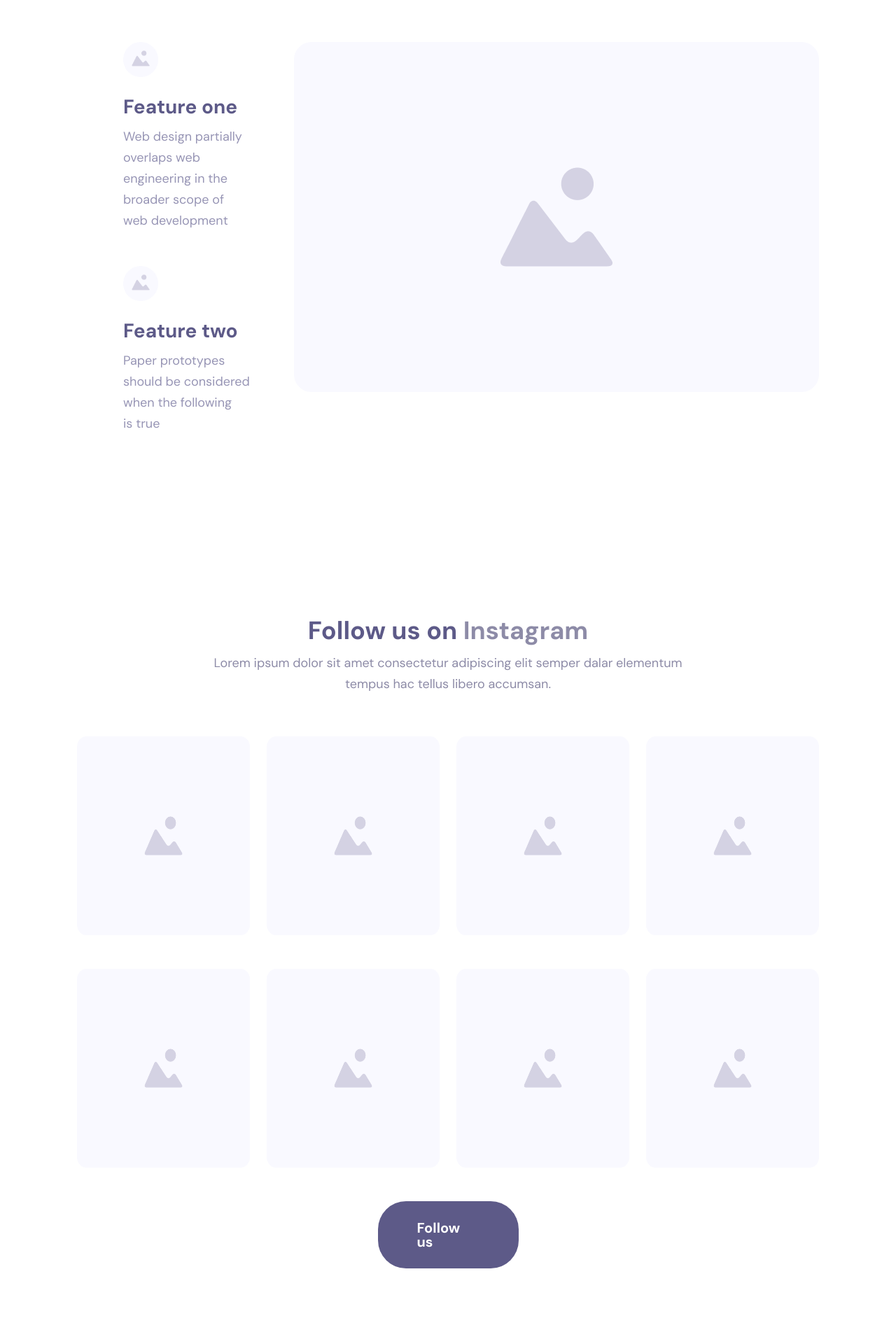
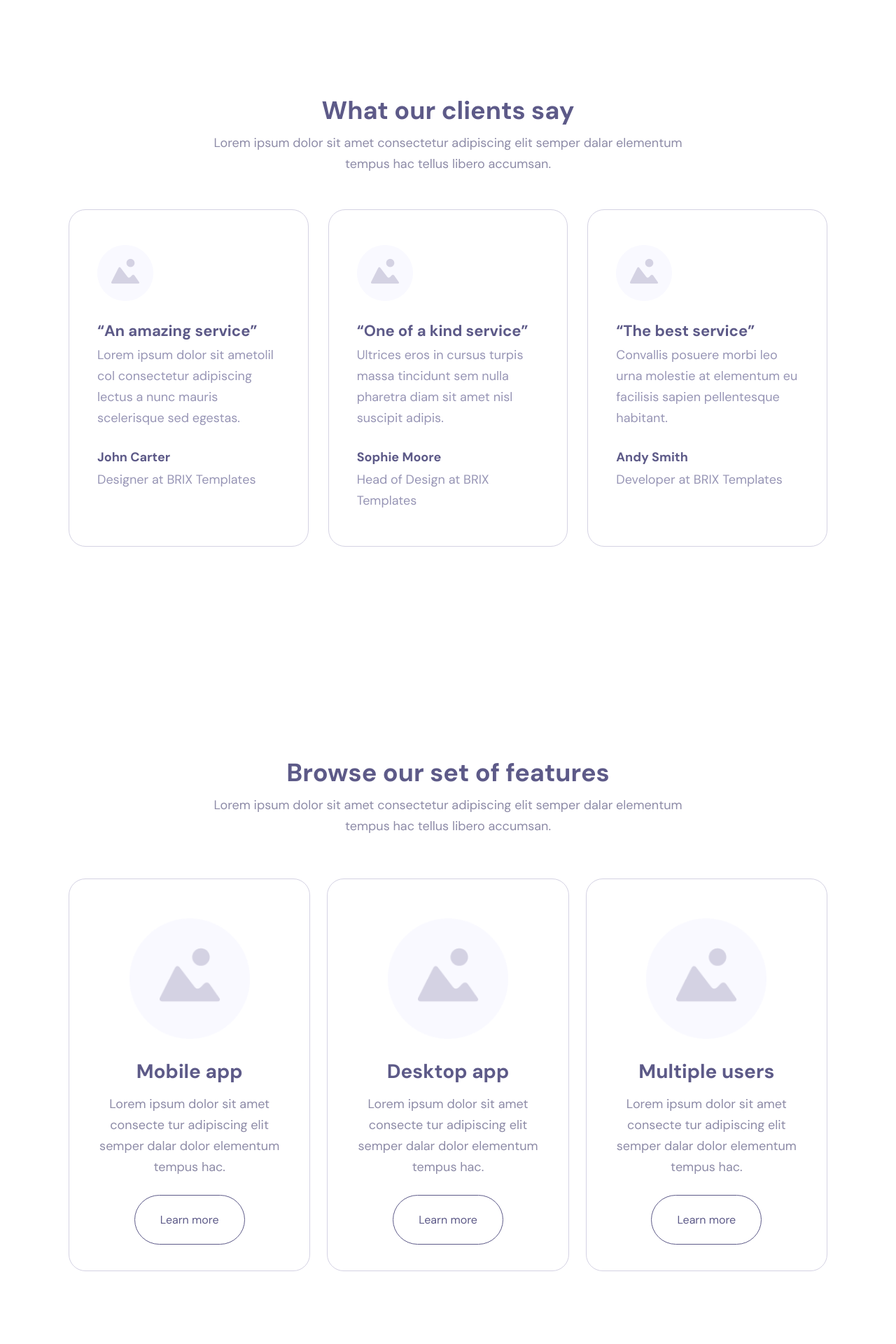
Before and after one commit to anastasia1756/first-nextjs-project, a Next.js app: page / in a window 1280 px wide. Shown: the part 5560-7480 px from the top of the page at 70% size. Built offline with nearby package versions, Linux system fonts and the light colour scheme.

Commit message:
added responsive layout for all Components

```diff
--- a/src/app/globals.scss
+++ b/src/app/globals.scss
@@ -66,8 +66,8 @@
 }
 
 /*** CONTAINERS ***/
-.container-fluid {
-}
+// .container-fluid {
+// }
 
 .container {
   position: relative;
--- a/src/app/page.jsx
+++ b/src/app/page.jsx
@@ -19,11 +19,11 @@
       <Results />
       <Questions />
       <Members />
-      {/* <AboutUs /> */}
-      {/* <Features /> */}
+      <AboutUs />
+      <Features />
       <Gallery />
       <FollowInsta />
-      {/* <ContactForm /> */}
+      <ContactForm />
     </main>
   );
 }
--- a/src/components/AboutUs/AboutUs.jsx
+++ b/src/components/AboutUs/AboutUs.jsx
@@ -15,7 +15,7 @@
         </div>
       </div>
       <div className={`row justify-content-md-center ${s.card_list}`}>
-        <div className={`col-12 col-md-3 mx-3 ${s.card_item}`}>
+        <div className={`col ${s.card_item}`}>
           <Image
             className={s.picture}
             src="/placeholder-small.png"
@@ -32,7 +32,7 @@
           <h3 className={s.list_name}>John Carter</h3>
           <h4 className={s.job_desc}>Designer at BRIX Templates</h4>
         </div>
-        <div className={`col-12 col-md-4 mx-3 ${s.card_item}`}>
+        <div className={`col ${s.card_item}`}>
           <Image
             className={s.picture}
             src="/placeholder-small.png"
@@ -49,7 +49,7 @@
           <h3 className={s.list_name}>Sophie Moore</h3>
           <h4 className={s.job_desc}>Head of Design at BRIX Templates</h4>
         </div>
-        <div className={`col-12 col-md-4 mx-3 ${s.card_item}`}>
+        <div className={`col ${s.card_item}`}>
           <Image
             className={s.picture}
             src="/placeholder-small.png"
--- a/src/components/AboutUs/aboutus.module.scss
+++ b/src/components/AboutUs/aboutus.module.scss
@@ -15,15 +15,32 @@
     color: $secondaryMainColor;
   }
 
+  .card_list {
+    gap: 28px;
+
+    @media (max-width: $medium) {
+      flex-direction: column;
+      align-items: center;
+      max-width: 300px;
+      margin: 0 auto;
+    }
+  }
   .card_item {
     border: 1px solid $borderColor;
     border-radius: 24px;
-    padding: 50px 40px;
-    max-width: 388px;
-    max-height: 412px;
+    padding: 0 40px;
+
+    @media (max-width: $medium) {
+      padding: 0 32px;
+    }
 
     .picture {
+      margin-top: 50px;
       margin-bottom: 32px;
+
+      @media (max-width: $medium) {
+        margin-top: 32px;
+      }
     }
     .description {
       margin-bottom: 32px;
@@ -41,6 +58,13 @@
       font-size: 18px;
       line-height: 18px;
     }
+    .job_desc {
+      margin-bottom: 50px;
+
+      @media (max-width: $medium) {
+        margin-bottom: 36px;
+      }
+    }
   }
 }
 
--- a/src/components/ContactForm/ContactForm.jsx
+++ b/src/components/ContactForm/ContactForm.jsx
@@ -15,8 +15,8 @@
           </h4>
         </div>
       </div>
-      <div className={`row justify-content-md-center`}>
-        <div className={`col-12 col-md-6`}>
+      <div className={`row justify-content-md-center ${s.form_container}`}>
+        <div className={`col-12 col-lg-6`}>
           <Image
             className={s.placeholder}
             src="/placeholder.png"
@@ -25,7 +25,7 @@
             alt="placeholder"
           />
         </div>
-        <div className={`col-12 col-md-6`}>
+        <div className={`col-12 col-lg-6`}>
           <form className={s.form}>
             <div className={s.input_container}>
               <label className={s.label} for="name">
@@ -72,7 +72,7 @@
               />
             </div>
 
-            <div className="full-width">
+            <div className={s.input_container}>
               <label className={s.label} for="message">
                 Leave us message
               </label>
--- a/src/components/ContactForm/contactform.module.scss
+++ b/src/components/ContactForm/contactform.module.scss
@@ -21,18 +21,25 @@
     margin-bottom: 50px;
   }
 
-  form {
-    box-sizing: border-box;
-    gap: 32px;
-  }
   .form {
     display: flex;
     flex-direction: row;
     flex-wrap: wrap;
+    flex: 50%;
+    justify-content: space-between;
   }
   .input_container {
     display: flex;
     flex-direction: column;
+    margin-bottom: 32px;
+    width: 230px;
+
+    @media (max-width: $large) {
+      width: 200px;
+    }
+    @media (max-width: $medium) {
+      width: 100vw;
+    }
   }
   .label {
     color: $mainColor;
@@ -44,8 +51,8 @@
   .input {
     border-radius: 50px;
     background: $backgroundColor;
-    width: 286px;
     height: 72px;
+
     border: none;
     padding-left: 24px;
   }
@@ -62,12 +69,29 @@
     border: none;
     padding-top: 24px;
     padding-left: 24px;
+
+    @media (max-width: $large) {
+      width: 400px;
+    }
+    @media (max-width: $medium) {
+      width: 100%;
+    }
   }
 
   .buttons_wrapper {
     display: flex;
     gap: 162px;
     align-items: baseline;
+
+    @media (max-width: $large) {
+      gap: 10px;
+    }
+    @media (max-width: $medium) {
+      flex-direction: column;
+      gap: 40px;
+      align-items: center;
+      margin: 0 auto;
+    }
   }
   .btn {
     padding: 24px 36px;
@@ -78,6 +102,11 @@
     font-weight: 700;
     line-height: 18px;
     text-align: center;
+
+    @media (max-width: $medium) {
+      width: 100%;
+      padding: 24px 105px;
+    }
   }
 
   .social_list {
@@ -87,7 +116,21 @@
   }
 }
 @media (max-width: $medium) {
+  .container {
+    padding-top: 60px;
+    padding-bottom: 60px;
+  }
+
+  .form_container {
+    display: flex;
+    flex-direction: column-reverse;
+  }
   .placeholder {
-    display: none;
+    display: block;
+    width: 382px;
+    height: 382px;
+    margin: 0 auto;
+    justify-content: center;
+    margin-top: 24px;
   }
 }
--- a/src/components/Features/Features.jsx
+++ b/src/components/Features/Features.jsx
@@ -15,8 +15,8 @@
           </h4>
         </div>
       </div>
-      <div className={`row justify-content-md-center ${s.card_list}`}>
-        <div className={`col-12 col-md-4 mx-3 ${s.card_item}`}>
+      <div className={`row justify-content-center ${s.card_list}`}>
+        <div className={`col  ${s.card_item}`}>
           <Image
             className={s.picture}
             src="/placeholder-small.png"
@@ -34,7 +34,7 @@
             Learn more
           </Link>
         </div>
-        <div className={`col-12 col-md-4 mx-3 ${s.card_item}`}>
+        <div className={`col  ${s.card_item}`}>
           <Image
             className={s.picture}
             src="/placeholder-small.png"
@@ -52,7 +52,7 @@
             Learn more
           </Link>
         </div>
-        <div className={`col-12 col-md-4 mx-3 ${s.card_item}`}>
+        <div className={`col  ${s.card_item}`}>
           <Image
             className={s.picture}
             src="/placeholder-small.png"
--- a/src/components/Features/features.module.scss
+++ b/src/components/Features/features.module.scss
@@ -14,14 +14,33 @@
     margin-bottom: 60px;
     color: $secondaryMainColor;
   }
+  .card_list {
+    @media (max-width: $medium) {
+      flex-direction: column;
+      align-items: center;
+    }
+  }
 
   .card_item {
     text-align: center;
     border: 1px solid $borderColor;
     border-radius: 24px;
     padding: 56px 32px 60px;
-    max-width: 388px;
+    max-width: 360px;
     max-height: 563px;
+
+    @media (max-width: $large) {
+      max-width: 300px;
+    }
+
+    &:not(:last-child) {
+      margin-right: 24px;
+
+      @media (max-width: $medium) {
+        margin-bottom: 24px;
+        margin-right: 0;
+      }
+    }
 
     .picture {
       margin-bottom: 24px;
@@ -34,10 +53,13 @@
       color: $mainColor;
       font-weight: 700;
       font-size: 28px;
+      @media (max-width: $medium) {
+        font-size: 24px;
+      }
     }
 
     .btn {
-      padding: 24px 115px;
+      padding: 24px 36px;
       border: 1px solid $mainColor;
       border-radius: 40px;
     }
--- a/src/components/FollowInsta/followinsta.module.scss
+++ b/src/components/FollowInsta/followinsta.module.scss
@@ -42,9 +42,10 @@
     font-weight: 700;
     line-height: 20px;
 
-    @media (max-width: $small) {
+    @media (max-width: $medium) {
       padding: 24px 36px;
-      width: 382px;
+      max-width: 382px;
+      width: 100%;
     }
   }
 }
@@ -55,4 +56,8 @@
     max-height: 183px;
     gap: 16px;
   }
+  .container {
+    padding-top: 60px;
+    padding-bottom: 60px;
+  }
 }
--- a/src/components/Gallery/gallery.module.scss
+++ b/src/components/Gallery/gallery.module.scss
@@ -6,6 +6,9 @@
 
   .features {
     padding-left: 78px;
+    @media (max-width: $extraLarge) {
+      padding-left: 0;
+    }
   }
   .picture {
     margin-bottom: 24px;
@@ -29,3 +32,9 @@
     margin-top: 50px;
   }
 }
+@media (max-width: $medium) {
+  .image {
+    width: 382px;
+    height: 382px;
+  }
+}
--- a/src/components/Members/members.module.scss
+++ b/src/components/Members/members.module.scss
@@ -21,7 +21,7 @@
 
   @media (max-width: $small) {
     gap: 24px;
-
+    margin: 0 auto;
     &:not(:last-child) {
       margin-bottom: 24px;
     }
```
Also changed, not shown: 1 other file (tests, documents, lock files or other folders).
